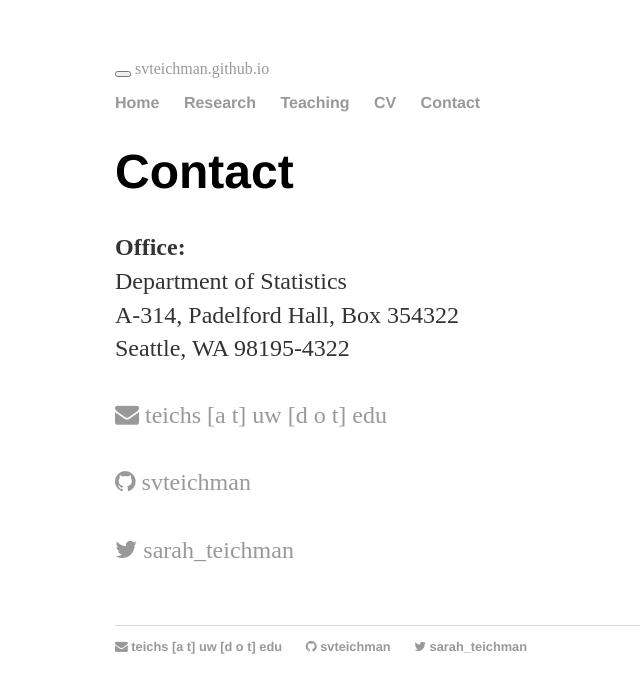
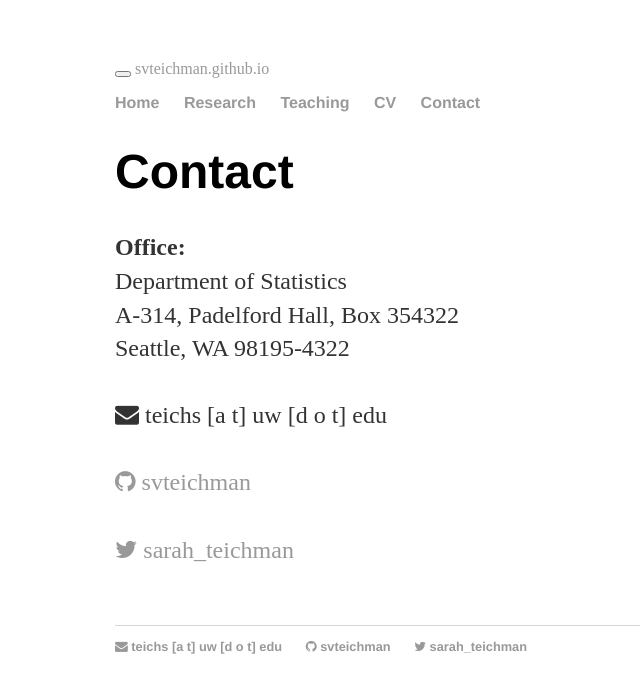
Before and after one commit to svteichman/svteichman.github.io, a Jekyll site: the page built from contact.html, in a window 1280 px wide. Shown: the top 693 px of the page, without its empty margins (77-717 px from the left). Built offline with Jekyll 4.4.1, drawn with Linux system fonts in a browser that asks for light colours.

Commit message:
Update contact.html
change email color

```diff
--- a/contact.html
+++ b/contact.html
@@ -14,7 +14,7 @@
 
   <br/>
 
-  <font color="#999999"> <i class="fa fa-envelope" aria-hidden="true"></i> teichs [a t] uw [d o t] edu
+  <i class="fa fa-envelope" aria-hidden="true"></i> teichs [a t] uw [d o t] edu
 
   <br/>
 
```
